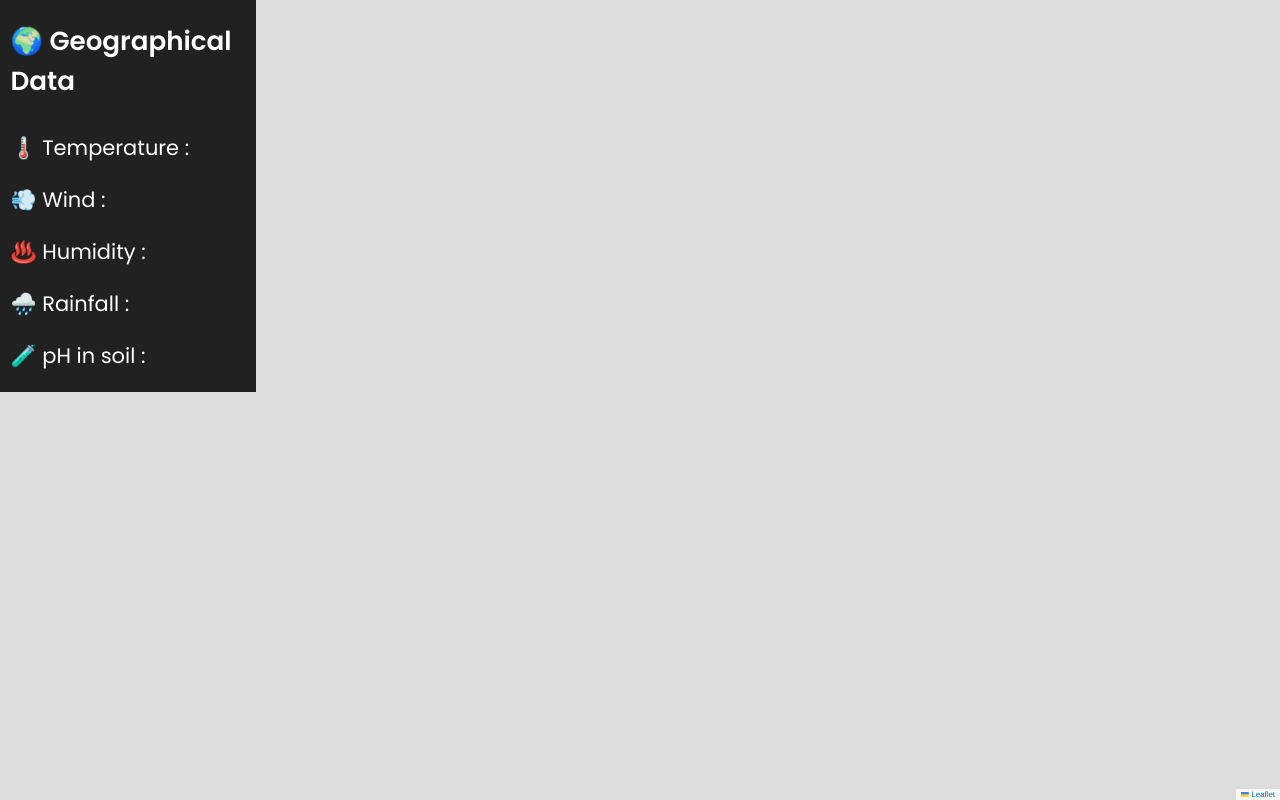
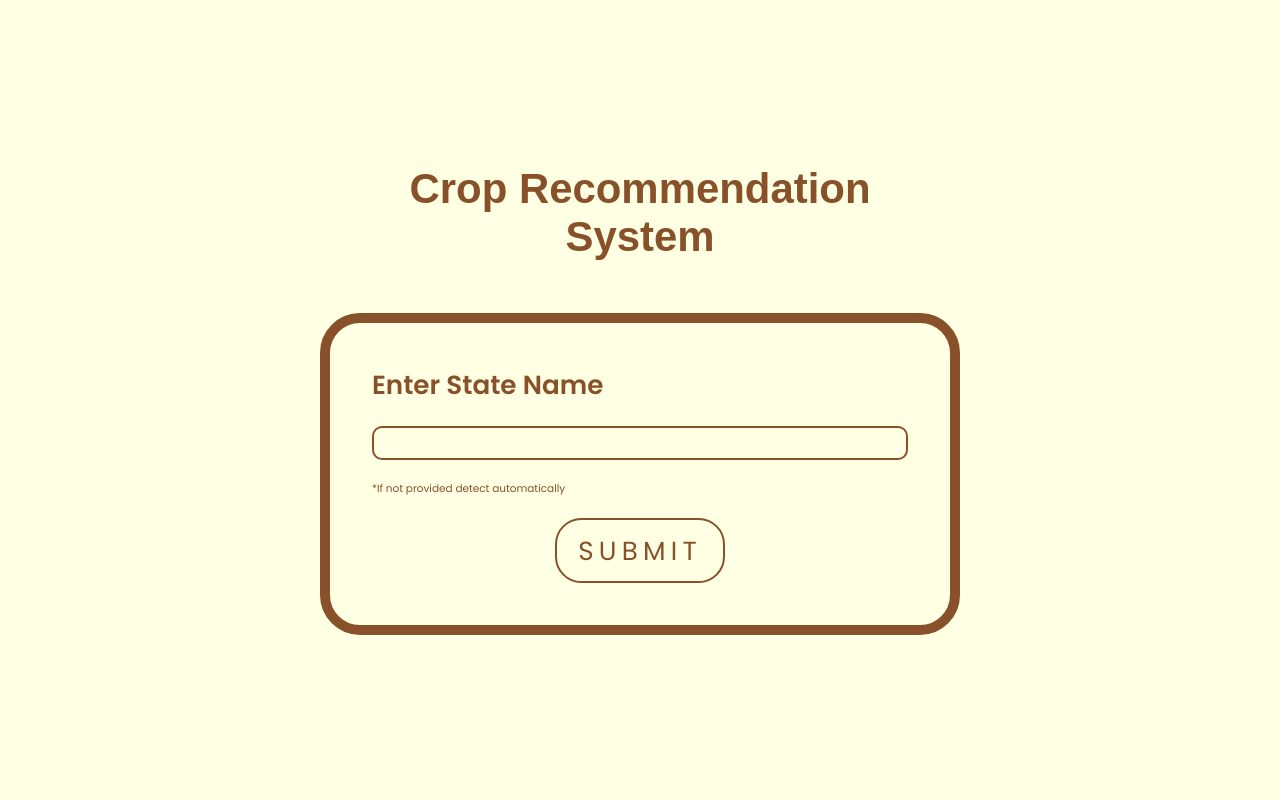
Before and after one commit to AmlanJSarmah/crop-recommendation-system, a plain HTML site: page views/index.html in a window 1280 px wide. Drawn offline with nearby package versions, Linux system fonts and the light colour scheme; a web font is replaced by a local one.

Commit message:
Completed styles

```diff
--- a/views/index.html
+++ b/views/index.html
@@ -3,7 +3,7 @@
   <head>
     <meta charset="UTF-8" />
     <meta name="viewport" content="width=device-width, initial-scale=1.0" />
-    <title>Map Viewer</title>
+    <title>Crop Recommendation System</title>
     <!-- Fonts -->
     <link rel="preconnect" href="https://fonts.googleapis.com" />
     <link rel="preconnect" href="https://fonts.gstatic.com" crossorigin />
@@ -11,45 +11,22 @@
       href="https://fonts.googleapis.com/css2?family=Bowlby+One+SC&family=Poppins:wght@400;600&display=swap"
       rel="stylesheet"
     />
-    <!-- Leaflet -->
-    <link
-      rel="stylesheet"
-      href="https://unpkg.com/leaflet@1.9.4/dist/leaflet.css"
-      integrity="sha256-p4NxAoJBhIIN+hmNHrzRCf9tD/miZyoHS5obTRR9BMY="
-      crossorigin=""
-    />
-    <script
-      src="https://unpkg.com/leaflet@1.9.4/dist/leaflet.js"
-      integrity="sha256-20nQCchB9co0qIjJZRGuk2/Z9VM+kNiyxNV1lvTlZBo="
-      crossorigin=""
-    ></script>
     <!-- Styles -->
     <link rel="stylesheet" href="./public/styles.css" />
-    <link rel="stylesheet" href="./public/main.css" />
+    <link rel="stylesheet" href="./public/login.css" />
   </head>
   <body>
-    <div id="map"></div>
-    <div class="container-feature container">
-      <h1>🌍 Geographical Data</h1>
-      <h3 id="temp">🌡️ Temperature :</h3>
-      <h3 id="wind">💨 Wind :</h3>
-      <h3 id="humidity">♨️ Humidity :</h3>
-      <h3 id="rainfall">🌧️ Rainfall :</h3>
-      <h3 id="pH">🧪 pH in soil :</h3>
-    </div>
-    <div class="container-target container hidden">
-      <h1>🌾 Recommended Crop</h1>
-      <h3 id="crop1"></h3>
-      <h3 id="crop2"></h3>
-      <h3 id="crop3"></h3>
-      <h3 id="crop4"></h3>
-      <h3 id="crop5"></h3>
-      <h3 id="crop6"></h3>
-      <h3 id="crop7"></h3>
-      <h3 id="crop8"></h3>
-      <h3 id="crop9"></h3>
-      <h3 id="crop10"></h3>
-    </div>
-    <script type="module" src="./scripts/script.js"></script>
+    <main>
+      <h1>
+        Crop Recommendation <br />
+        System
+      </h1>
+      <div class="container-login">
+        <h2>Enter State Name</h2>
+        <textarea name="stateName" id="stateName"></textarea>
+        <p>*If not provided detect automatically</p>
+        <a href="./main.html" id="getStateName">SUBMIT</a>
+      </div>
+    </main>
   </body>
 </html>
--- /dev/null
+++ b/views/public/login.css
@@ -0,0 +1,76 @@
+/* Main Container */
+main {
+  min-height: 100vh;
+  background-color: var(--background-color);
+  color: var(--accent-color);
+  display: flex;
+  flex-direction: column;
+  justify-content: center;
+  align-items: center;
+}
+
+a {
+  color: var(--accent-color);
+  text-decoration: none;
+  font-size: var(--heading);
+  font-family: var(--font-primary);
+  letter-spacing: 0.5rem;
+  border: 2px solid var(--accent-color);
+  padding: 1rem 2rem;
+  border-radius: 2.5rem;
+}
+
+textarea {
+  resize: none;
+  width: 100%;
+  border: 2px solid var(--accent-color);
+  background-color: var(--background-color);
+  border-radius: 10px;
+  outline: none;
+}
+
+/* Title */
+h1 {
+  font-family: var(--font-heading);
+  font-size: var(--title);
+  text-align: center;
+  margin-bottom: 5rem;
+}
+
+/* Form Container */
+.container-login {
+  border: 10px solid var(--accent-color);
+  border-radius: 40px;
+  width: 50%;
+  padding: 4rem;
+  font-family: var(--font-primary);
+  display: flex;
+  flex-direction: column;
+  background-color: var(--background-color);
+  z-index: 2;
+}
+
+.container-login h2 {
+  font-size: var(--heading);
+  margin-bottom: 2rem;
+}
+
+.container-login p {
+  font-size: var(--conitions-text);
+  margin-bottom: 2rem;
+}
+
+.container-login textarea {
+  margin-bottom: 2rem;
+}
+
+.container-login a {
+  align-self: center;
+}
+
+/* Responsiveness */
+@media screen and (max-width: 1070px) {
+  .container-login {
+    width: 90%;
+  }
+}
--- a/views/public/styles.css
+++ b/views/public/styles.css
@@ -11,4 +11,8 @@ html {
   --font-heading: "Bowlby One SC", sans-serif;
   --heading: 2.5rem;
   --data: 2rem;
+  --title: 4rem;
+  --conditions-text: 1rem;
+  --background-color: #ffffe4;
+  --accent-color: #895129;
 }
```
Also changed, not shown: views/main.html (added, +55 -0 lines).
